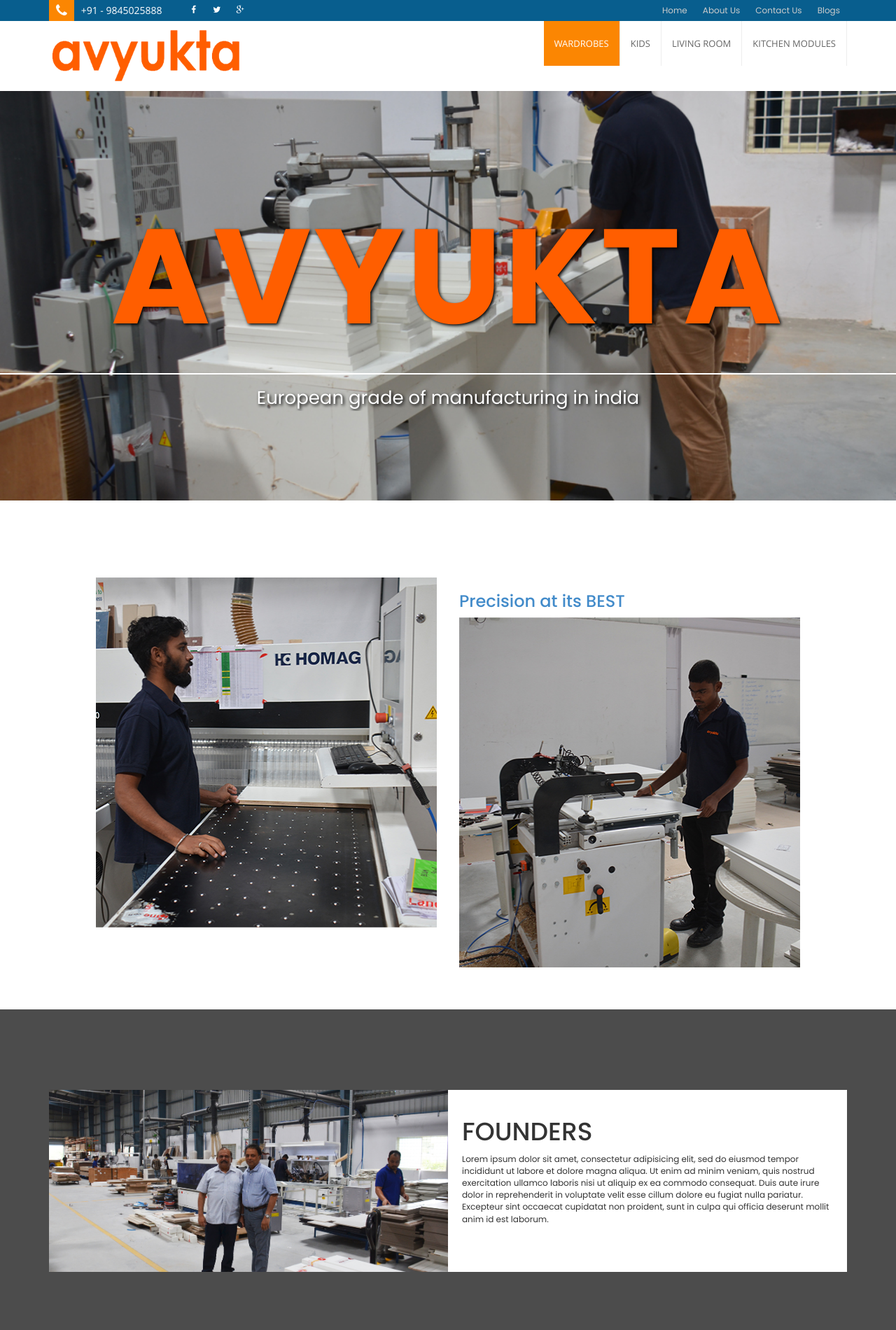
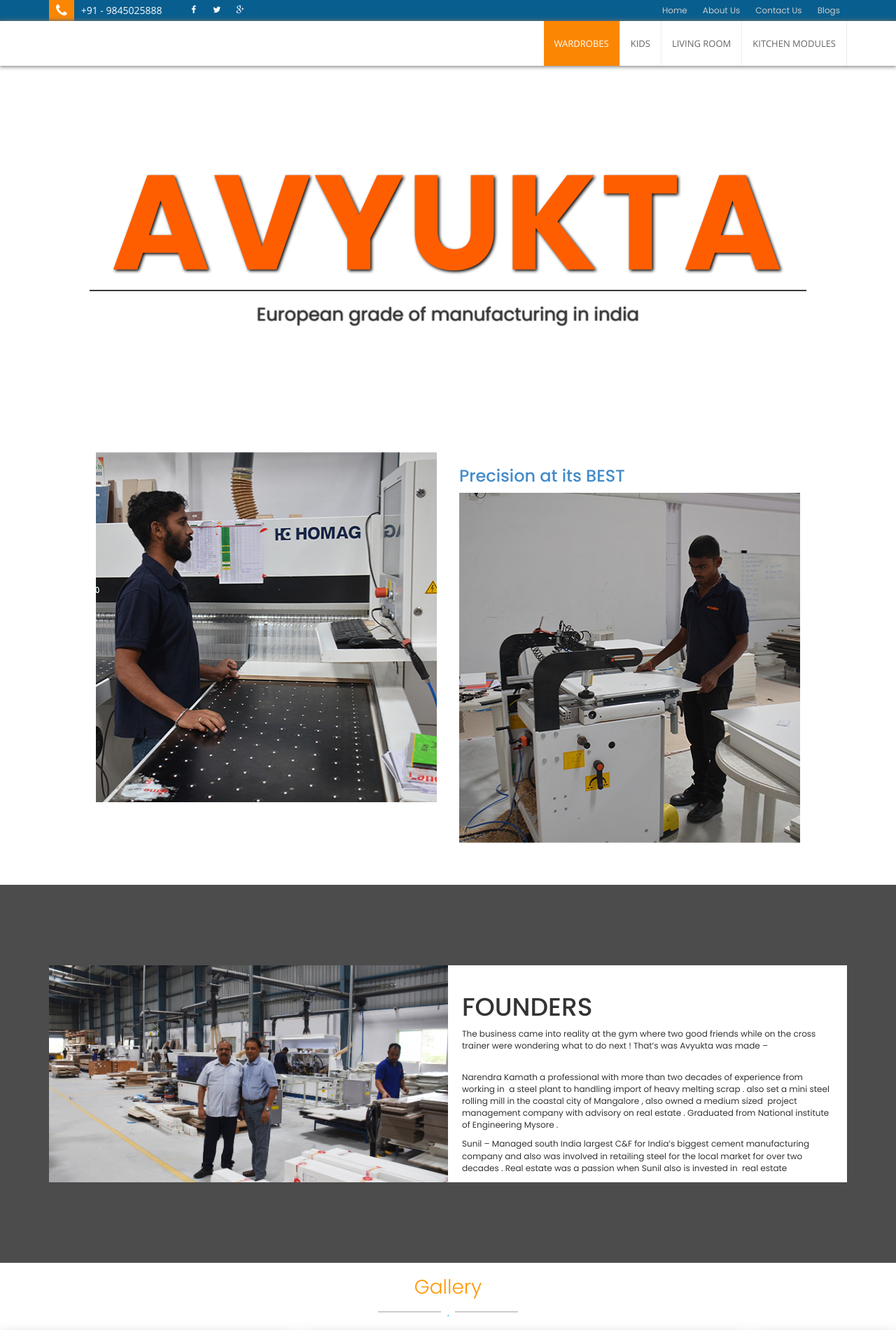
Before and after one commit to pradeepkumar3058/new_demo, a plain HTML site: page index.html in a window 1280 px wide. Shown: the top 1900 px of the page at 70% size. Drawn offline with Linux system fonts and the light colour scheme; files whose address does not match are found by name.

Commit message:
first commite3

```diff
--- a/css/custom.css
+++ b/css/custom.css
@@ -129,7 +129,7 @@ footer {
 .colorwhite{background:#fff;}
 .navme{border: 0 none;
     border-radius: 0;margin:0;
-    clear: both;overflow: hidden;
+    clear: both;overflow: hidden;box-shadow: 0px 0px 6px 1px #6d6d6d;
 }
 .fulsectin.fixed{left: 0;
     position: fixed;
@@ -1101,22 +1101,23 @@ filter: progid:DXImageTransform.Microsoft.gradient( startColorstr='#f8b971', end
     font-size: 16em;
     font-weight: 700;
     letter-spacing: 4px;
-    overflow: hidden;
-    border-bottom: 2px solid #fff;
-    width: 95%%;
+    line-height: 100%;
+    overflow: hidden;
+    border-bottom: 2px solid #3a3a3a;
+    width: 80%;
     margin: 0 auto;
     text-align: center;
     text-transform: uppercase;
     text-shadow: 2px 2px 4px #000000;
 }
 .smalcaptn {
-    color: #fff;
+    color: #3a3a3a;
     display: block;
     font-size: 26px;
     overflow: hidden;
     text-align: center;
     margin-top: 15px;
-    text-shadow: 2px 2px 4px #000000;
+    text-shadow: 0px 0px 2px #000000;
 }
 .middle_services {
     display: block;
@@ -1146,7 +1147,7 @@ filter: progid:DXImageTransform.Microsoft.gradient( startColorstr='#f8b971', end
 .scrolling_sec{
     display: block;
     background-color: #fff;
-    padding: 60px 0;
+    padding:0 0 60px 0;
     overflow: hidden;
 }
 .incos .inarne .rows1>div:nth-child(1) {
@@ -1655,16 +1656,16 @@ filter: progid:DXImageTransform.Microsoft.gradient( startColorstr='#f8b971', end
     overflow: hidden;
 }
 .about_wid_content img{
-    max-height: 260px;
-    min-height: 260px;
+    max-height: 310px;
+    min-height: 310px;
     width: 100%;
     object-fit: cover;
 }
 
 .set_height_images{
     background-color: #fff;
-    overflow: hidden;
-    max-height: 260px;
-    min-height: 260px;
+    overflow-y: auto;
+    max-height: 310px;
+    min-height: 310px;
     padding: 20px;
 }
--- a/index.html
+++ b/index.html
@@ -75,7 +75,7 @@
 <nav class="navbar colorwhite navme" role="navigation">
   <div class="container tophedsectn">
     <div class="navbar-header myheder">
-      <a class="mylogo" href="index.html"><img src="images/logo.png" alt="" /></a>
+      <!-- <a class="mylogo" href="index.html"><img src="images/logo.png" alt="" /></a>  -->
     </div>
 
      <div class="sidall">
@@ -277,12 +277,16 @@
     <div class="col-sm-6 nopad">
       <div class="about_wid_content set_height_images">
         <h1>FOUNDERS</h1>
-        <p>Lorem ipsum dolor sit amet, consectetur adipisicing elit, sed do eiusmod
-        tempor incididunt ut labore et dolore magna aliqua. Ut enim ad minim veniam,
-        quis nostrud exercitation ullamco laboris nisi ut aliquip ex ea commodo
-        consequat. Duis aute irure dolor in reprehenderit in voluptate velit esse
-        cillum dolore eu fugiat nulla pariatur. Excepteur sint occaecat cupidatat non
-        proident, sunt in culpa qui officia deserunt mollit anim id est laborum.</p>
+        <p>The business came into reality at the gym where two good friends while on the cross trainer were
+          wondering what to do next ! That’s was Avyukta was made –</p>
+
+          <p>Narendra Kamath a professional with more than two decades of experience from working in  a steel
+          plant to handling import of heavy melting scrap . also set a mini steel rolling mill in the coastal city of
+          Mangalore , also owned a medium sized  project management company with advisory on real estate .
+          Graduated from National institute of Engineering Mysore .</p>
+          <p>Sunil – Managed south India largest C&amp;F for India’s biggest cement manufacturing company and also
+          was involved in retailing steel for the local market for over two decades . Real estate was a passion
+          when Sunil also is invested in  real estate</p>
       </div>
     </div>
   </div>
@@ -302,7 +306,7 @@
     <div><img src="images/gallery_7.jpg"/><a href="#lightbox-7"></a></div>
     <div><img src="images/gallery_8.jpg"/><a href="#lightbox-8"></a></div>
     <div><img src="images/gallery_9.jpg"/><a href="#lightbox-9"></a></div>
-    <div><img src="images/gallery_10.jpg"/><a href="#lightbox-10"></a></div>
+    <div><img src="images/gallery_.jpg"/><a href="#lightbox-10"></a></div>
     <div><img src="images/gallery_11.jpg"/><a href="#lightbox-11"></a></div>
     <div><img src="images/gallery_1.jpg"/><a href="#lightbox-12"></a></div>
     <div><img src="images/gallery_2.jpg"/><a href="#lightbox-13"></a></div>
@@ -358,7 +362,7 @@
     </div>
   </div>
   <div class="lightbox" id="lightbox-10">
-    <div class="content"><img src="images/gallery_10.jpg"/>
+    <div class="content"><img src="images/gallery_.jpg"/>
       <!-- <div class="title">No. <b>521</b> from Picsum</div> --><a class="close" href="#gallery"></a>
     </div>
   </div>
@@ -494,8 +498,8 @@
           <div class="scont">
 					 <span class="fa fa-envelope"></span>
             <span class="addresof">
-              <span class="addresof2">100 Feet Rd, Defence Colony, Indiranagar, Bengaluru, Karnataka 560038</span>
-          	   <span class="addresof2">info@avyukta.com</span>
+              <span class="addresof2">no 61, 2nd floor, defence colony,Indiranagar, Bangalore - 560038</span>
+          	   <span class="addresof2">info@avyuktaenterprises.in</span>
             </span>
 				  </div>
           <div class="scontre">
@@ -504,7 +508,7 @@
 			</div>
 			<!-- End of column 1-->
 
-			<div class="col-md-3 col-sm-offset-3 mefotr">
+			<div class="col-md-3 mefotr">
 				<span class="ftitleblack">LINKS</span>
 				<ul class="footerlistblack">
 					<li><a href="#">Kitchens</a></li>
@@ -515,19 +519,12 @@
 			</div>
 			<!-- End of column 2-->
 
-			<!-- <div class="col-md-2 mefotr">
-				<span class="ftitleblack">Tools</span>
-				<ul class="footerlistblack">
-					<li><a href="#">Gift Cards</a></li>
-					<li><a href="#">Check My Booking</a></li>
-					<li><a href="#">Customer Support</a></li>
-					<li><a href="#">Client Testimonials</a></li>
-					<li><a href="#">FAQs</a></li>
-				</ul>
+			<div class="col-md-2 mefotr">
+				<img src="images/qr_code.jpeg" alt="qr code">
 			</div>
 
 
-      <div class="col-md-2 mefotr">
+      <!-- <div class="col-md-2 mefotr">
 				<span class="ftitleblack">Legal</span>
 				<ul class="footerlistblack">
 					<li><a href="#">Privacy Policy</a></li>
@@ -555,7 +552,7 @@
 <div class="clearfix"></div>
 <div class="footerbotm text-center">
 		<div class="container center grey">
-		<span class="copurit ">All rights reserved<a href="#">avyukthenterprises.in</a></span>
+		<span class="copurit ">All rights reserved<a href="#"> avyukthenterprises.in</a></span>
         <a href="#top" class="gotop scroll"></a>
         <!-- <div class="homelinksftr">
           <a href="index.html">Home</a>
@@ -730,24 +727,24 @@ $('.carousel').carousel({
 
 
 // homepage slide show
-$(function($){
-	var url = 'images';
-	$.supersized({
+// $(function($){
+// 	var url = 'images';
+// 	$.supersized({
 
-		// Functionality
-		slide_interval          :   5000,		// Length between transitions
-		transition              :   1, 			// 0-None, 1-Fade, 2-Slide Top, 3-Slide Right, 4-Slide Bottom, 5-Slide Left, 6-Carousel Right, 7-Carousel Left
-		transition_speed		:	700,		// Speed of transition
+// 		// Functionality
+// 		slide_interval          :   5000,		// Length between transitions
+// 		transition              :   1, 			// 0-None, 1-Fade, 2-Slide Top, 3-Slide Right, 4-Slide Bottom, 5-Slide Left, 6-Carousel Right, 7-Carousel Left
+// 		transition_speed		:	700,		// Speed of transition
 
-		// Components
-		slide_links				:	'blank',	// Individual links for each slide (Options: false, 'num', 'name', 'blank')
-		slides 					:  	[			// Slideshow Images
-									{image : url+'/slide1.jpg' ,title : 'Live the great experience' ,description:'Flat 30% cash back' ,  price:'$499'},
-									{image : url+'/slide2.jpg' ,title : 'Explore the Norwegian Fjords' ,description:'With luxuary accommodation' ,  price:'$609'}
-									]
+// 		// Components
+// 		slide_links				:	'blank',	// Individual links for each slide (Options: false, 'num', 'name', 'blank')
+// 		slides 					:  	[			// Slideshow Images
+// 									{image : url+'/slide1.jpg' ,title : 'Live the great experience' ,description:'Flat 30% cash back' ,  price:'$499'},
+// 									{image : url+'/slide2.jpg' ,title : 'Explore the Norwegian Fjords' ,description:'With luxuary accommodation' ,  price:'$609'}
+// 									]
 
-	});
-});
+// 	});
+// });
 
 //homepage slide show end
 
```
Also changed, not shown: contact_us.html (+1 -1 lines), images/qr_code.jpeg (added), 2 other files.
